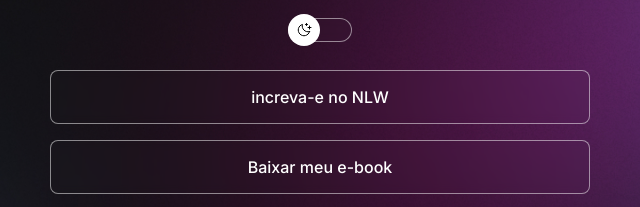
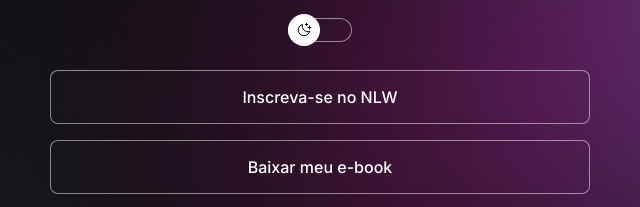
Before and after one commit to nicollasap/projeto, a plain HTML site: page index.html in a window 1280 px wide. Shown: the part 229-436 px from the top of the page, 320-960 px from the left. Drawn offline with nearby package versions, Linux system fonts and the light colour scheme.

Commit message:
add commit

```diff
--- a/index.html
+++ b/index.html
@@ -28,7 +28,7 @@
       </div>
       <ul>
         <li>
-          <a href="#">increva-e no NLW</a>
+          <a href="#">Inscreva-se no NLW</a>
         </li>
 
         <li>
--- a/style.css
+++ b/style.css
@@ -174,7 +174,7 @@
 }
 
 @keyframes slide-in {
-  from{
+  from {
     left: 0;
   }
   to {
@@ -183,7 +183,7 @@
 }
 
 @keyframes slide-back {
-  from{
+  from {
     left: 50%;
   }
   to {
```
